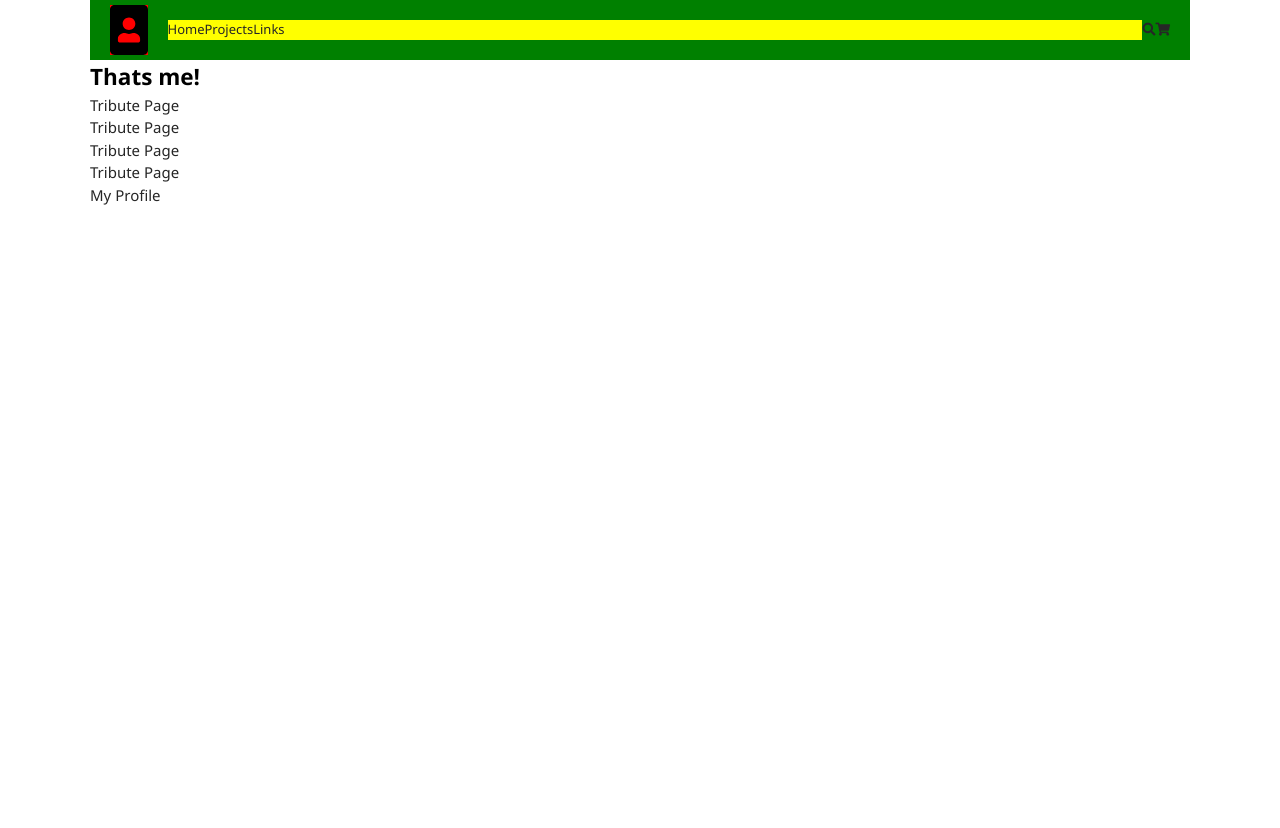
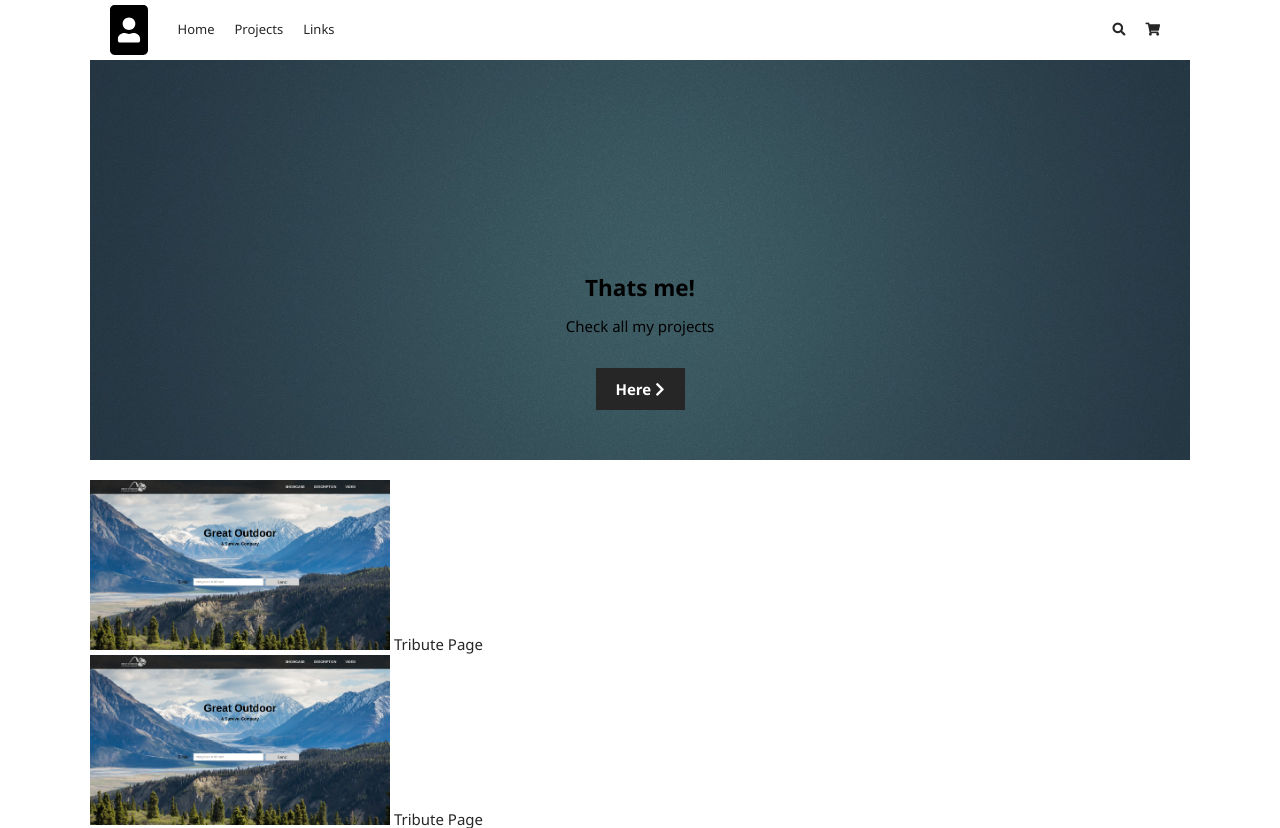
Before and after one commit to juanb86/personal_portfolio_webpage, a plain HTML site: page index.html in a window 1280 px wide. Shown: the top 828 px of the page. Before the commit the page ends 800 px from the top, so only its background shows below. Drawn offline with Linux system fonts and the light colour scheme.

Commit message:
Implement showcase first styling

```diff
--- a/index.html
+++ b/index.html
@@ -1,21 +1,20 @@
 <!DOCTYPE html>
 <html lang="en">
+
 <head>
     <meta charset="UTF-8" />
     <meta name="viewport" content="width=device-width, initial-scale=1.0" />
-    <link
-      rel="stylesheet"
-      href="https://cdnjs.cloudflare.com/ajax/libs/font-awesome/5.13.0/css/all.min.css"
-      integrity="sha256-h20CPZ0QyXlBuAw7A+KluUYx/3pK+c7lYEpqLTlxjYQ="
-      crossorigin="anonymous"
-    />
+    <link rel="stylesheet" href="https://cdnjs.cloudflare.com/ajax/libs/font-awesome/5.13.0/css/all.min.css" integrity="sha256-h20CPZ0QyXlBuAw7A+KluUYx/3pK+c7lYEpqLTlxjYQ=" crossorigin="anonymous" />
     <link rel="stylesheet" href="style.css" />
     <title>Personal Portfolio</title>
 </head>
+
 <body>
     <div class="container">
+
+        <!-- Navbar -->
         <nav id="navbar">
-        <img class="logo" src="images/portrait.svg" alt="Portfolio logo"/>
+            <img class="logo" src="images/portrait.svg" alt="Portfolio logo" />
             <ul class="main-menu">
                 <li><a href="#welcome-section">Home</a></li>
                 <li><a href="#projects">Projects</a></li>
@@ -30,26 +29,39 @@
                 </li>
             </ul>
         </nav>
+
+        <!-- Showcase -->
         <section id="welcome-section">
             <h1>Thats me!</h1>
+            <p>
+                Check all my projects
+            </p>
+            <a class="btn" href="#projects">Here <i class="fas fa-chevron-right"></i></a>
         </section>
+
+        <!-- Projects -->
         <section id="projects">
             <div class="project-tile">
+                <img src="images/screenshot.jpg" alt="">
                 <a href="https://github.com/juanb86/tribute_page">Tribute Page</a>
             </div>
             <div class="project-tile">
+                <img src="images/screenshot.jpg" alt="">
                 <a href="https://github.com/juanb86/tribute_page">Tribute Page</a>
             </div>
             <div class="project-tile">
+                <img src="images/screenshot.jpg" alt="">
                 <a href="https://github.com/juanb86/tribute_page">Tribute Page</a>
             </div>
             <div class="project-tile">
+                <img src="images/screenshot.jpg" alt="">
                 <a href="https://github.com/juanb86/tribute_page">Tribute Page</a>
             </div>
         </section>
+
+        <!-- Footer -->
         <footer>
-        <a id="profile-link" href="https://github.com/juanb86" target="_blank"
-          >My Profile</a
+            <a id="profile-link" href="https://github.com/juanb86" target="_blank">My Profile</a
         >
       </footer>
     </div>
--- a/style.css
+++ b/style.css
@@ -27,6 +27,7 @@ ul {
     margin: auto;
 }
 
+
 /* Navigation */
 
 #navbar {
@@ -36,24 +37,77 @@ ul {
     height: 60px;
     padding: 20px;
     font-size: 13px;
-    background-color: green;
 }
 
 .logo {
     height: 50px;
-    background-color: red;
 }
 
 #navbar ul {
     display: flex;
 }
 
+#navbar ul li {
+    padding: 0 10px;
+}
+
+#navbar ul li a {
+    padding-bottom: 2px;
+}
+
+#navbar ul li a:hover {
+    border-bottom: 2px solid #262626;
+}
+
 .main-menu {
     flex: 1;
     margin-left: 20px;
-    background-color: yellow;
 }
 
-.right.menu {
-    background-color: blue;
+
+/* Showcase */
+
+.btn {
+    cursor: pointer;
+    display: inline-block;
+    border: 0;
+    font-weight: bold;
+    padding: 10px 20px;
+    background-color: #262626;
+    color: #fff;
+    font-size: 15px;
 }
+
+.btn:hover {
+    opacity: 0.9;
+}
+
+#welcome-section {
+    width: 100%;
+    height: 400px;
+    background: url('images/background.jpg') no-repeat center center/cover;
+    display: flex;
+    flex-direction: column;
+    align-items: center;
+    text-align: center;
+    justify-content: flex-end;
+    padding-bottom: 50px;
+    margin-bottom: 20px;
+}
+
+#welcome-section h1,
+#welcome-section p {
+    margin-bottom: 10px;
+}
+
+#welcome-section .btn {
+    margin-top: 20px;
+}
+
+
+/* Projects */
+
+.project-tile img {
+    width: 300px;
+    height: auto;
+}
```
Also changed, not shown: images/background.jpg (added), images/screenshot.jpg (added). Lines whose indentation alone changed are shown as unchanged.
